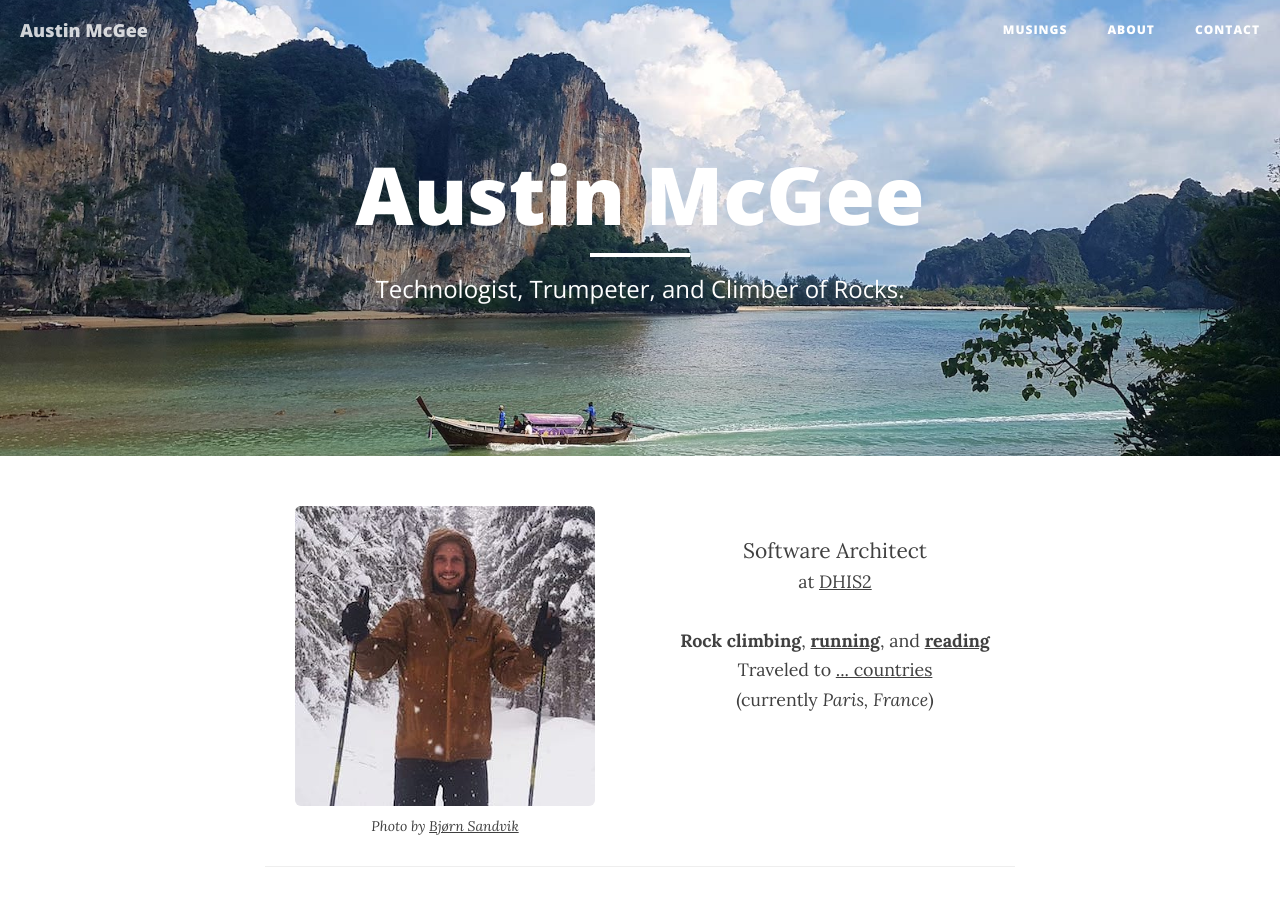
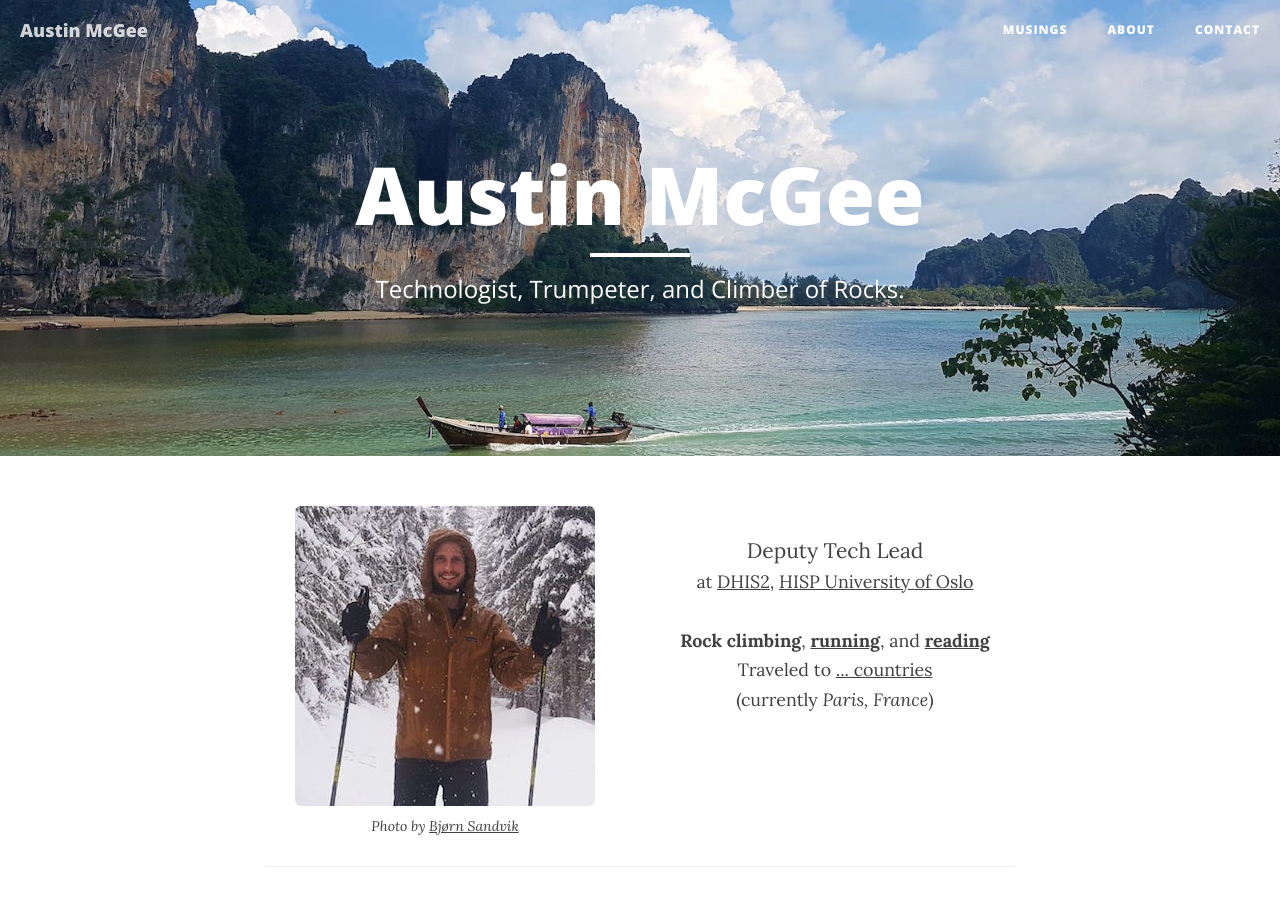
Before and after one commit to amcgee/amcgee.github.io, a Jekyll site: the page built from about.html, in a window 1280 px wide and 900 px high. Built offline with Jekyll 4.4.1, drawn with Linux system fonts in a browser that asks for light colours; nearby versions of some CDN libraries.

Commit message:
fix: update title on about page

```diff
--- a/about.html
+++ b/about.html
@@ -17,8 +17,8 @@ header-img: "img/about-bg.jpg"
     </div>
     <div class="col-lg-6">
       <p class="lead">
-        Software Architect<br /><small
-          >at <a href="https://dhis2.org">DHIS2</a></small
+        Deputy Tech Lead<br /><small
+          >at <a href="https://dhis2.org">DHIS2</a>, <a href="https://www.mn.uio.no/ifi/english/research/networks/hisp/">HISP University of Oslo</a></small
         >
       </p>
       <!-- <p class="lead">Software Consulting<br/><small>at <a href="https://wingedtech.com">Winged Technology</a></small></p> -->
```
